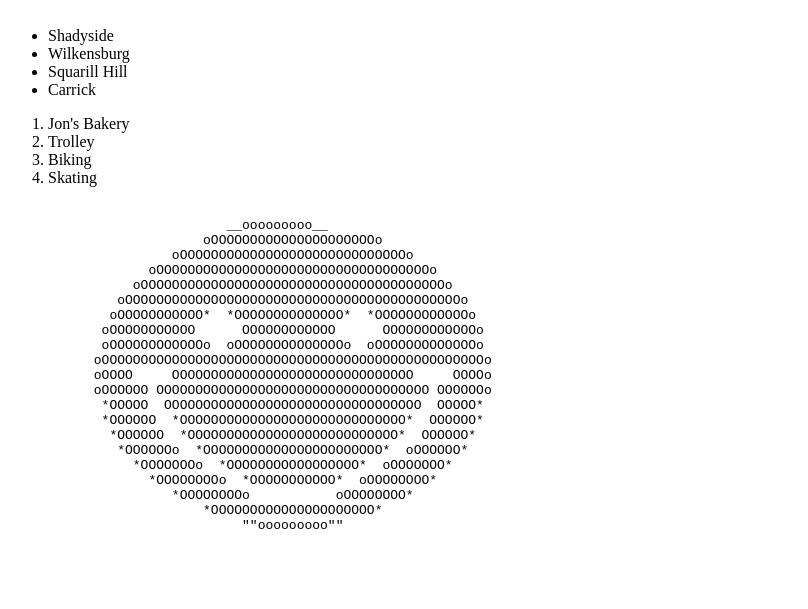
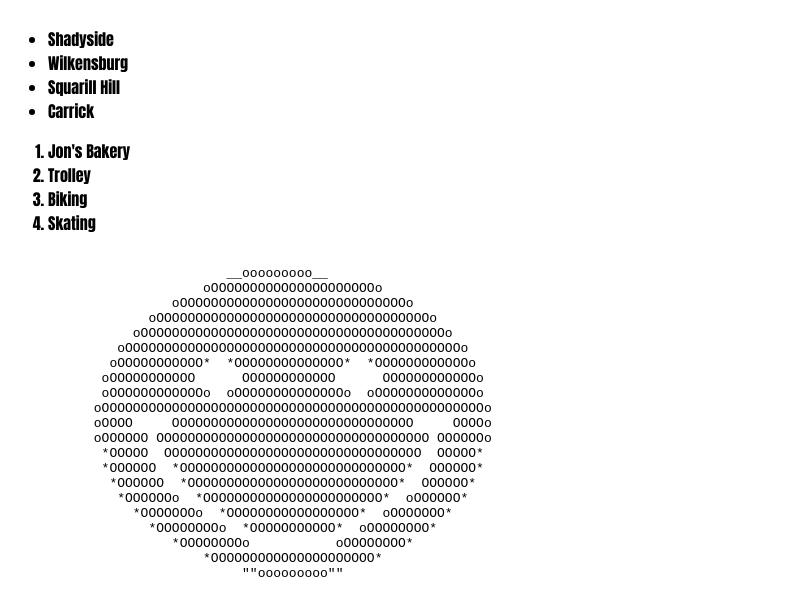
Before and after one commit to Marshall17/Simple-travel-site, a plain HTML site: page index.html in a window 1280 px wide. Shown: the part 201-810 px from the top of the page, without its empty margins (0-808 px from the left). Drawn offline with Linux system fonts and the light colour scheme.

Commit message:
Added Css and index

```diff
--- a/css/styles.css
+++ b/css/styles.css
@@ -2,3 +2,10 @@
 h1{text-align: center;}
  p{ font-size: 30px;font-style: italic;}
 div{text-align: center; font-size: 25px;}
+
+.places >li { font-family: Impact, Haettenschweiler, 'Arial Narrow Bold', sans-serif;
+
+}
+.Activity>li  { font-family: Impact, Haettenschweiler, 'Arial Narrow Bold', sans-serif;
+
+}
--- a/index.html
+++ b/index.html
@@ -25,14 +25,14 @@
 
     <p>The place for steel and hilly roads.</p>
 
-    <ul>
+    <ul class="places">
         <li>Shadyside </li>
         <li>Wilkensburg</li>
         <li>Squarill Hill</li>
         <li>Carrick</li>
     </ul>
 
-    <ol>
+    <ol class="Activity">
         <li>Jon's Bakery</li>
         <li>Trolley</li>
         <li>Biking</li>
```
